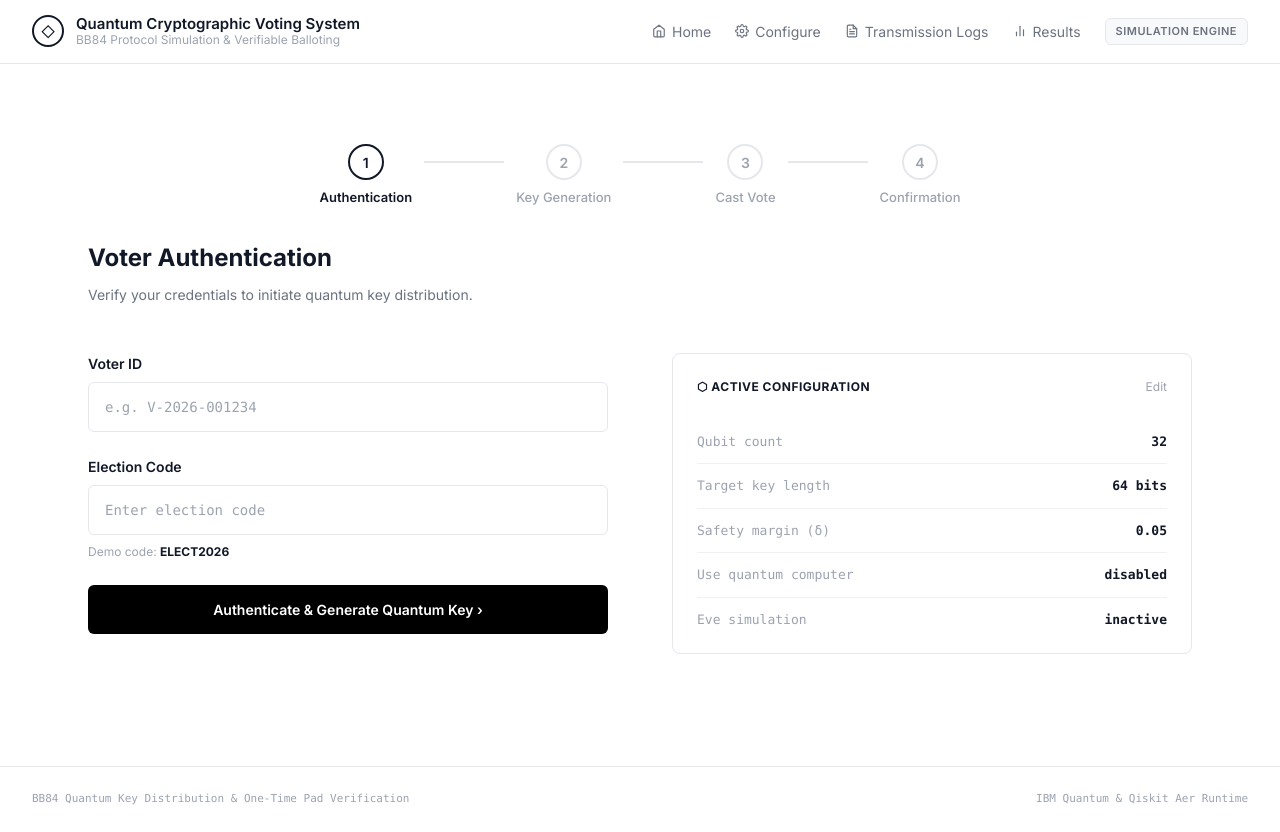
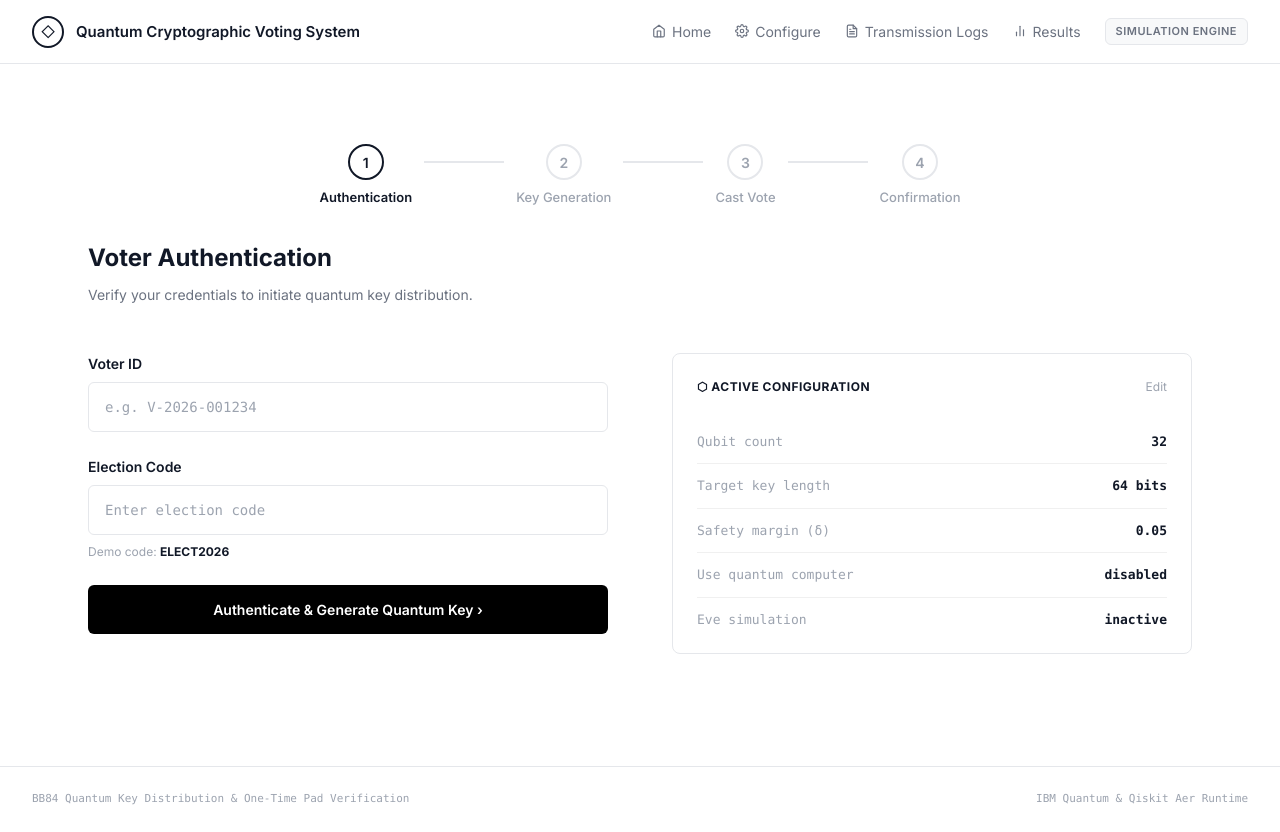
Before and after one commit to archiash/super-secure-communication-voting, a React (Vite) app in the folder Front_end/: page / in a window 1280 px wide. Built offline with nearby package versions, Linux system fonts and the light colour scheme; no server answers.

Commit message:
refactor(frontend): remove subtitle from header

```diff
--- a/Front_end/src/components/layout/Header.tsx
+++ b/Front_end/src/components/layout/Header.tsx
@@ -10,9 +10,6 @@ export function Header() {
         <div className={styles.logoIcon}>◇</div>
         <div className={styles.logoText}>
           <span className={styles.logoTitle}>Quantum Cryptographic Voting System</span>
-          <span className={styles.logoSubtitle}>
-            BB84 Protocol Simulation & Verifiable Balloting
-          </span>
         </div>
       </div>
 
```
